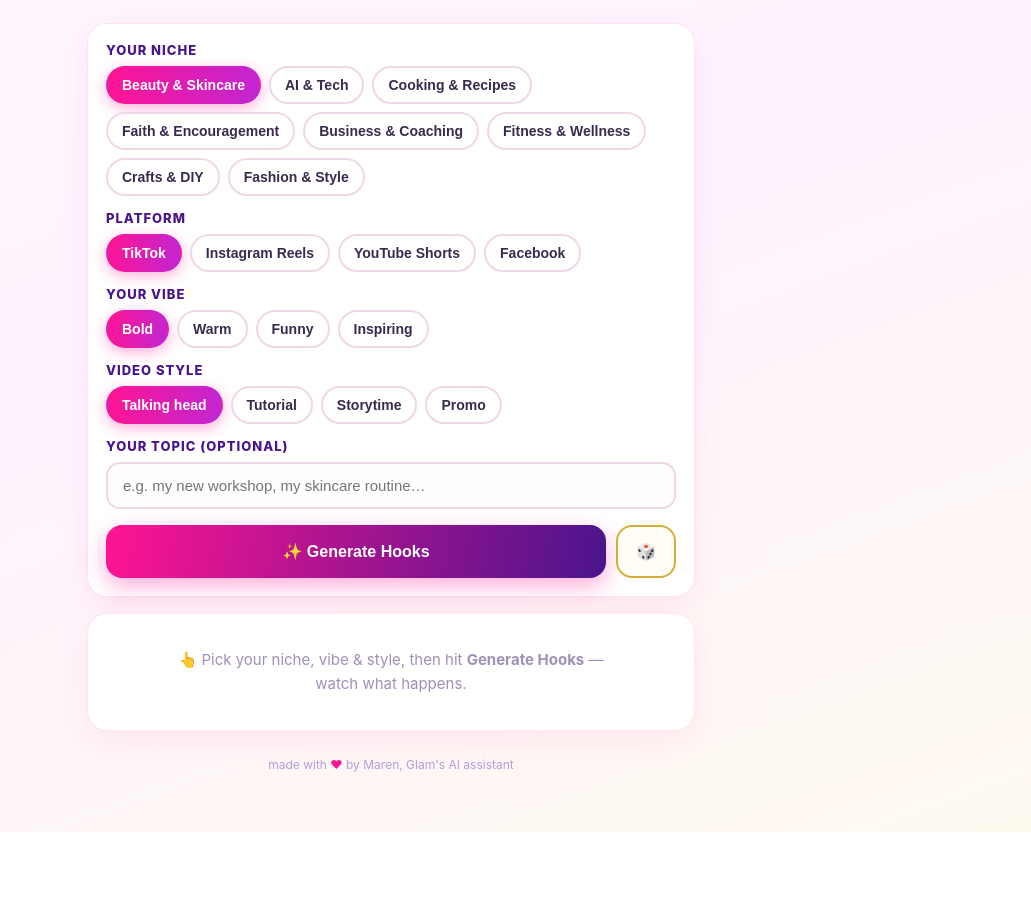
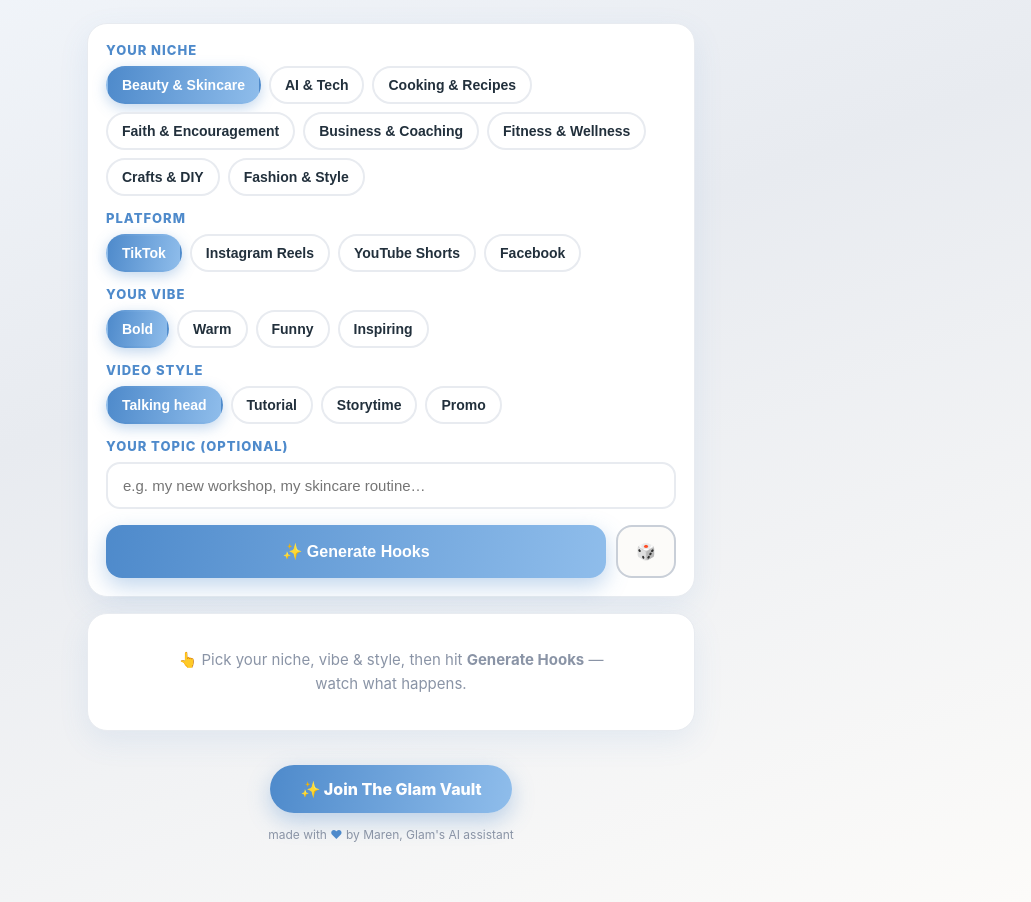
Before and after one commit to nakeymasi-coder/prompt-like-glam-workshop, a plain HTML site: page hook-generator/index.html in a window 1280 px wide. Shown: the part 132-1034 px from the top of the page, without its empty margins (249-1280 px from the left). Before the commit the page ends 964 px from the top, so only its background shows below. Drawn offline with Linux system fonts and the light colour scheme.

Commit message:
Recolor Hook Generator to brand palette + Join The Glam Vault CTA footer

```diff
--- a/hook-generator/index.html
+++ b/hook-generator/index.html
@@ -6,13 +6,14 @@
 <title>Glam's Hook Generator — Built Live by Maren</title>
 <style>
   :root{
-    --pink:#FF1493; --purple:#4A148C; --gold:#D4AF37;
-    --ink:#3a2b4d; --soft:#fff7fb; --card:#ffffff;
+    --sapphire:#8FBDEB; --sapphire-deep:#4E8ACB; --sapphire-soft:#DCEBFB;
+    --chrome:#C9CFD8; --chrome-light:#E8EBF0; --pearl:#FCFBF9;
+    --ink:#22303C; --soft:#F4F8FD; --card:#ffffff; --muted:#5A6B7A;
   }
   *{box-sizing:border-box; -webkit-tap-highlight-color:transparent;}
   body{
     margin:0; font-family:-apple-system,BlinkMacSystemFont,"Segoe UI",Roboto,Helvetica,Arial,sans-serif;
-    background:linear-gradient(160deg,#fff7fb 0%,#fdf3ff 45%,#fffaf0 100%);
+    background:linear-gradient(160deg,#F4F8FD 0%,#E8EBF0 45%,#FCFBF9 100%);
     color:var(--ink); min-height:100vh; padding:0 0 60px;
   }
   header{
@@ -20,71 +21,79 @@
   }
   header .badge{
     display:inline-block; font-size:12px; letter-spacing:2px; text-transform:uppercase;
-    color:var(--purple); background:#f3e8ff; border:1px solid #e3c8ff;
+    color:var(--sapphire-deep); background:var(--sapphire-soft); border:1px solid var(--chrome);
     padding:6px 14px; border-radius:999px; margin-bottom:10px; font-weight:700;
   }
   h1{
     margin:6px 0 4px; font-size:30px; line-height:1.15;
-    background:linear-gradient(100deg,var(--pink),var(--purple));
+    background:linear-gradient(100deg,var(--sapphire-deep),var(--sapphire));
     -webkit-background-clip:text; background-clip:text; color:transparent;
   }
-  header p{margin:4px 0 0; color:#7a6a8f; font-size:14px;}
+  header p{margin:4px 0 0; color:var(--muted); font-size:14px;}
   .wrap{max-width:640px; margin:0 auto; padding:0 16px;}
   .panel{
     background:var(--card); border-radius:20px; padding:18px; margin-top:16px;
-    box-shadow:0 10px 30px rgba(255,20,147,.08); border:1px solid #ffe3f1;
+    box-shadow:0 10px 30px rgba(78,138,203,.10); border:1px solid var(--chrome-light);
   }
-  .label{font-size:13px; font-weight:800; letter-spacing:1px; text-transform:uppercase; color:var(--purple); margin:14px 0 8px;}
+  .label{font-size:13px; font-weight:800; letter-spacing:1px; text-transform:uppercase; color:var(--sapphire-deep); margin:14px 0 8px;}
   .label:first-child{margin-top:0;}
   .chips{display:flex; flex-wrap:wrap; gap:8px;}
   .chip{
-    border:2px solid #f0d7e8; background:#fff; color:var(--ink);
+    border:2px solid var(--chrome-light); background:#fff; color:var(--ink);
     padding:9px 14px; border-radius:999px; font-size:14px; font-weight:600; cursor:pointer;
     transition:all .15s ease;
   }
   .chip.on{
-    background:linear-gradient(100deg,var(--pink),#c026d3); color:#fff; border-color:transparent;
-    box-shadow:0 4px 14px rgba(255,20,147,.35);
+    background:linear-gradient(100deg,var(--sapphire-deep),var(--sapphire)); color:#fff; border-color:transparent;
+    box-shadow:0 4px 14px rgba(78,138,203,.35);
   }
   input[type=text]{
-    width:100%; padding:13px 15px; border-radius:14px; border:2px solid #f0d7e8;
-    font-size:15px; outline:none; background:#fffdfd;
+    width:100%; padding:13px 15px; border-radius:14px; border:2px solid var(--chrome-light);
+    font-size:15px; outline:none; background:#fff;
   }
-  input[type=text]:focus{border-color:var(--pink);}
+  input[type=text]:focus{border-color:var(--sapphire);}
   .btnrow{display:flex; gap:10px; margin-top:16px;}
   button.big{
     flex:1; border:none; border-radius:16px; padding:15px; font-size:16px; font-weight:800;
     cursor:pointer; color:#fff;
-    background:linear-gradient(100deg,var(--pink),var(--purple));
-    box-shadow:0 8px 22px rgba(255,20,147,.35);
+    background:linear-gradient(100deg,var(--sapphire-deep),var(--sapphire));
+    box-shadow:0 8px 22px rgba(78,138,203,.35);
   }
   button.big:active{transform:scale(.98);}
   button.ghost{
-    border:2px solid var(--gold); background:#fffdf5; color:#8a6d1c;
+    border:2px solid var(--chrome); background:var(--pearl); color:var(--muted);
     border-radius:16px; padding:15px 18px; font-size:16px; font-weight:800; cursor:pointer;
   }
   .results{margin-top:18px; display:flex; flex-direction:column; gap:12px;}
   .hook{
-    background:#fff; border:1px solid #ffe3f1; border-left:5px solid var(--pink);
-    border-radius:16px; padding:14px 14px 12px; box-shadow:0 6px 18px rgba(74,20,140,.06);
+    background:#fff; border:1px solid var(--chrome-light); border-left:5px solid var(--sapphire-deep);
+    border-radius:16px; padding:14px 14px 12px; box-shadow:0 6px 18px rgba(78,138,203,.08);
   }
   .hook .h{font-size:16px; font-weight:800; margin:0 0 6px; line-height:1.35;}
-  .hook .c{font-size:13.5px; color:#7a6a8f; margin:0 0 4px; line-height:1.45;}
-  .hook .cta{font-size:13px; color:var(--purple); font-weight:700; margin:0 0 10px;}
+  .hook .c{font-size:13.5px; color:var(--muted); margin:0 0 4px; line-height:1.45;}
+  .hook .cta{font-size:13px; color:var(--sapphire-deep); font-weight:700; margin:0 0 10px;}
   .copybtn{
-    border:none; background:#f3e8ff; color:var(--purple); font-weight:800; font-size:13px;
+    border:none; background:var(--sapphire-soft); color:var(--sapphire-deep); font-weight:800; font-size:13px;
     padding:8px 14px; border-radius:999px; cursor:pointer;
   }
   .copybtn.done{background:#dcfce7; color:#166534;}
   .empty{
-    text-align:center; color:#a08fb8; padding:34px 10px; font-size:15px; line-height:1.6;
+    text-align:center; color:#8a94a6; padding:34px 10px; font-size:15px; line-height:1.6;
   }
   .toolbar{display:flex; justify-content:space-between; align-items:center; margin-top:16px;}
-  .toolbar h2{margin:0; font-size:18px; color:var(--purple);}
-  #copyAll{border:2px solid var(--pink); background:#fff; color:var(--pink); font-weight:800;
+  .toolbar h2{margin:0; font-size:18px; color:var(--sapphire-deep);}
+  #copyAll{border:2px solid var(--sapphire); background:#fff; color:var(--sapphire-deep); font-weight:800;
     padding:9px 16px; border-radius:999px; cursor:pointer; font-size:13px;}
-  footer{text-align:center; margin-top:26px; font-size:12px; color:#b39ddb;}
-  footer b{color:var(--pink);}
+  footer{text-align:center; margin-top:34px;}
+  .ctabtn{
+    display:inline-block; text-decoration:none; color:#fff; font-weight:800; font-size:16px;
+    background:linear-gradient(100deg,var(--sapphire-deep),var(--sapphire));
+    padding:14px 30px; border-radius:999px;
+    box-shadow:0 8px 22px rgba(78,138,203,.35);
+  }
+  .ctabtn:active{transform:scale(.98);}
+  footer .tiny{margin-top:14px; font-size:12px; color:#8a94a6;}
+  footer .tiny b{color:var(--sapphire-deep);}
 </style>
 </head>
 <body>
@@ -118,7 +127,10 @@
   </div>
 
   <div id="out"></div>
-  <footer>made with <b>♥</b> by Maren, Glam's AI assistant</footer>
+  <footer>
+  <a class="ctabtn" href="https://www.skool.com/the-glam-vault-9512" target="_blank" rel="noopener">✨ Join The Glam Vault</a>
+  <div class="tiny">made with <b>♥</b> by Maren, Glam's AI assistant</div>
+</footer>
 </div>
 
 <script>
```
